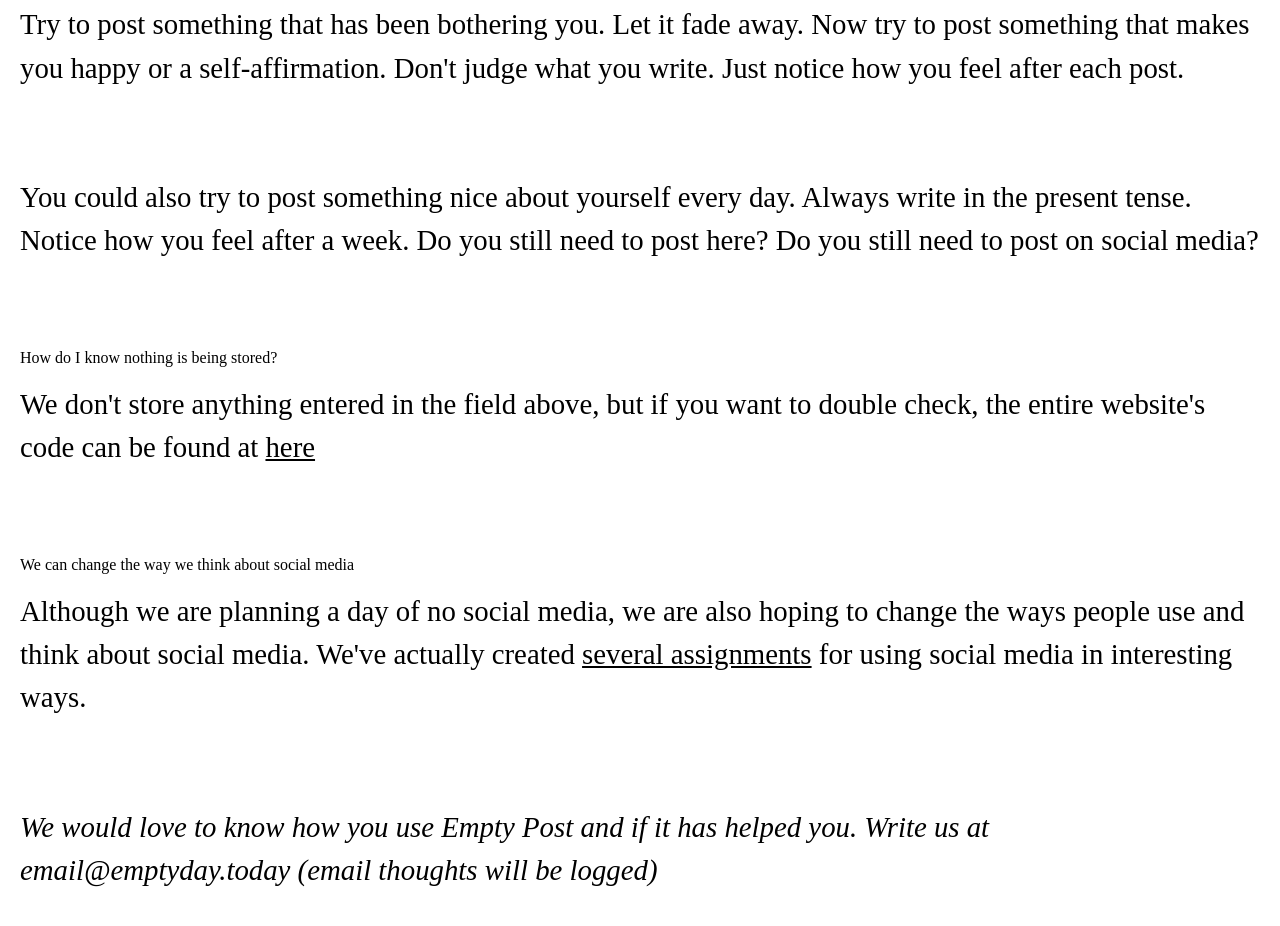
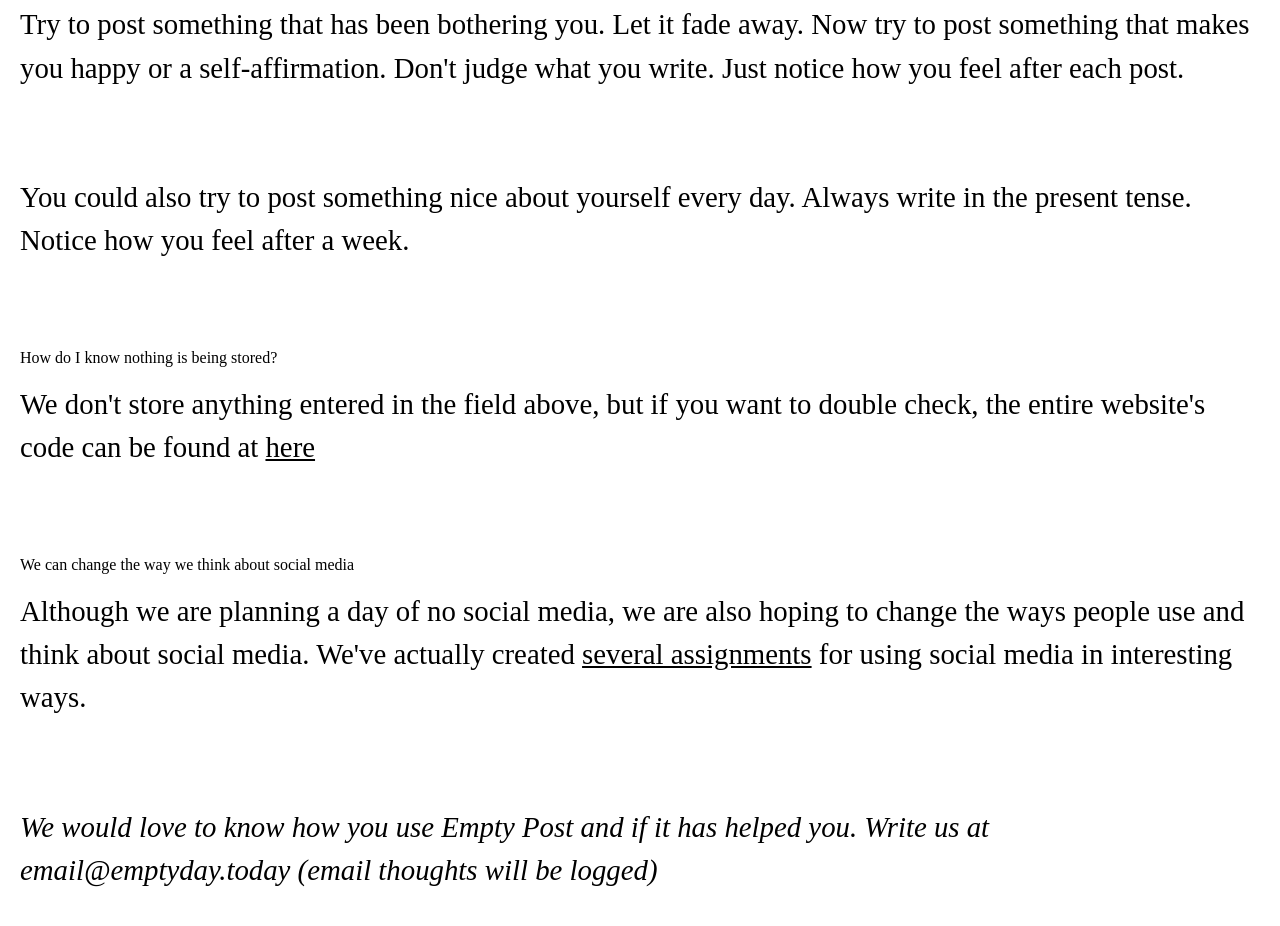
Before and after one commit to oilstel/empty-post, a plain HTML site: page index.html in a window 1280 px wide. Shown: the part 1038-1964 px from the top of the page. Drawn offline with Linux system fonts and the light colour scheme.

Commit message:
Update index.html

```diff
--- a/index.html
+++ b/index.html
@@ -33,7 +33,7 @@
 
         <p>Try to post something that has been bothering you. Let it fade away. Now try to post something that makes you happy or a self-affirmation. Don't judge what you write. Just notice how you feel after each post.</p>
 
-        <p>You could also try to post something nice about yourself every day. Always write in the present tense. Notice how you feel after a week. Do you still need to post here? Do you still need to post on social media?</p>
+        <p>You could also try to post something nice about yourself every day. Always write in the present tense. Notice how you feel after a week.</p>
 
         <h2>How do I know nothing is being stored?</h2>
 
```
